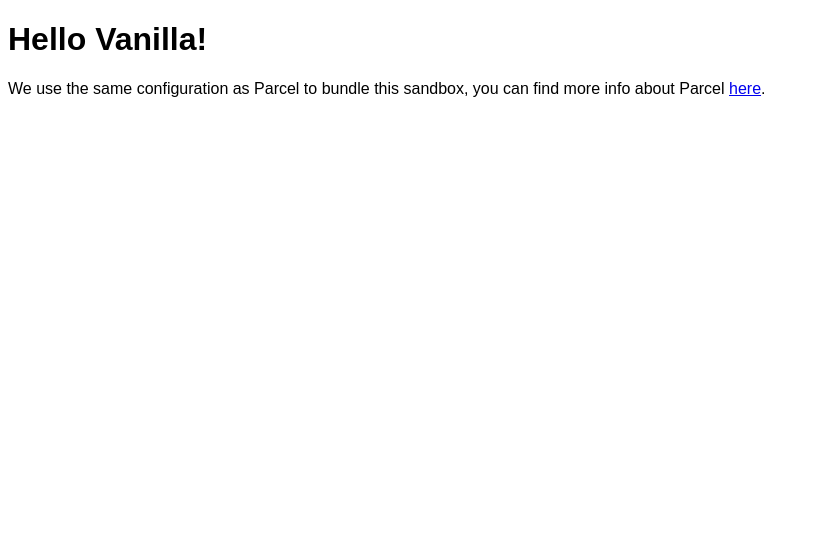
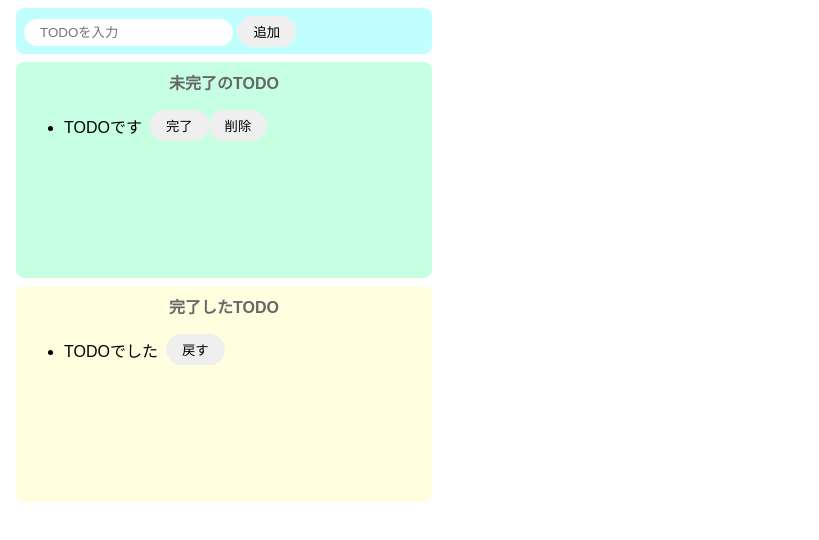
Before and after one commit to yasanoyou/Todo_JavaScript, a website built with Parcel: page index.html in a window 1280 px wide. Shown: the whole page, without its empty margins (0-819 px from the left). Built offline with nearby package versions, Linux system fonts and the light colour scheme.

Commit message:
タスク追加機能を追加

```diff
--- a/index.html
+++ b/index.html
@@ -1,16 +1,34 @@
 <!DOCTYPE html>
 <html>
+  <head>
+    <title>Todo Javascript</title>
+    <meta charset="UTF-8" />
+  </head>
 
-<head>
-	<title>Parcel Sandbox</title>
-	<meta charset="UTF-8" />
-</head>
-
-<body>
-	<div id="app"></div>
-
-	<script src="src/index.js">
-	</script>
-</body>
-
+  <body>
+    <div class="input-area">
+      <input id="add-text" placeholder="TODOを入力" />
+      <button id="add-buttun">追加</button>
+    </div>
+    <div class="imcomplete-area">
+      <p class="title">未完了のTODO</p>
+      <ul id="incomplete-list">
+        <div class="list-row">
+          <li>TODOです</li>
+          <button>完了</button>
+          <button>削除</button>
+        </div>
+      </ul>
+    </div>
+    <div class="complete-area">
+      <p class="title">完了したTODO</p>
+      <ul>
+        <div class="list-row">
+          <li>TODOでした</li>
+          <button>戻す</button>
+        </div>
+      </ul>
+    </div>
+    <script src="src/index.js"></script>
+  </body>
 </html>
--- a/src/index.js
+++ b/src/index.js
@@ -1,10 +1,40 @@
 import "./styles.css";
 
-document.getElementById("app").innerHTML = `
-<h1>Hello Vanilla!</h1>
-<div>
-  We use the same configuration as Parcel to bundle this sandbox, you can find more
-  info about Parcel
-  <a href="https://parceljs.org" target="_blank" rel="noopener noreferrer">here</a>.
-</div>
-`;
+const onClickAdd = () => {
+  //テキストボックスの値を取得し、初期化する
+  const inputText = document.getElementById("add-text").value;
+  document.getElementById("add-text").value = "";
+
+  //div生成
+  const div = document.createElement("div");
+  div.className = "list-row";
+
+  const li = document.createElement("li");
+  li.innerText = inputText;
+
+  //button(完了)タグ作成
+  const completeButton = document.createElement("button");
+  completeButton.innerText = "完了";
+  completeButton.addEventListener("click", () => {
+    alert("完了");
+  });
+
+  //button(削除)タグ作成
+  const deleteButton = document.createElement("button");
+  deleteButton.innerText = "削除";
+  deleteButton.addEventListener("click", () => {
+    alert("削除");
+  });
+
+  //divタグの子要素に各要素を設定
+  div.appendChild(li);
+  div.appendChild(completeButton);
+  div.appendChild(deleteButton);
+
+  //未完了のリストに追加
+  document.getElementById("incomplete-list").appendChild(div);
+};
+
+document
+  .getElementById("add-buttun")
+  .addEventListener("click", () => onClickAdd());
--- a/src/styles.css
+++ b/src/styles.css
@@ -1,3 +1,66 @@
 body {
   font-family: sans-serif;
 }
+
+input {
+  border-radius: 16px;
+  border: none;
+  padding: 6px 16px;
+  outline: none;
+}
+
+button {
+  border-radius: 16px;
+  border: none;
+  padding: 6px 16px;
+  cursor: pointer;
+}
+
+button:hover {
+  background-color: #ff7fff;
+  color: #fff;
+}
+
+li {
+  margin-right: 8px;
+}
+
+.input-area {
+  background-color: #c1ffff;
+  width: 400px;
+  height: 30px;
+  padding: 8px;
+  margin: 8px;
+  border-radius: 8px;
+}
+
+.imcomplete-area {
+  background-color: #c6ffe2;
+  width: 400px;
+  min-height: 200px;
+  padding: 8px;
+  margin: 8px;
+  border-radius: 8px;
+}
+
+.complete-area {
+  background-color: #ffffe0;
+  width: 400px;
+  min-height: 200px;
+  padding: 8px;
+  margin: 8px;
+  border-radius: 8px;
+}
+
+.title {
+  text-align: center;
+  margin-top: 0;
+  font-weight: bold;
+  color: #666;
+}
+
+.list-row {
+  display: flex;
+  align-items: center;
+  padding-bottom: 4px;
+}
```
